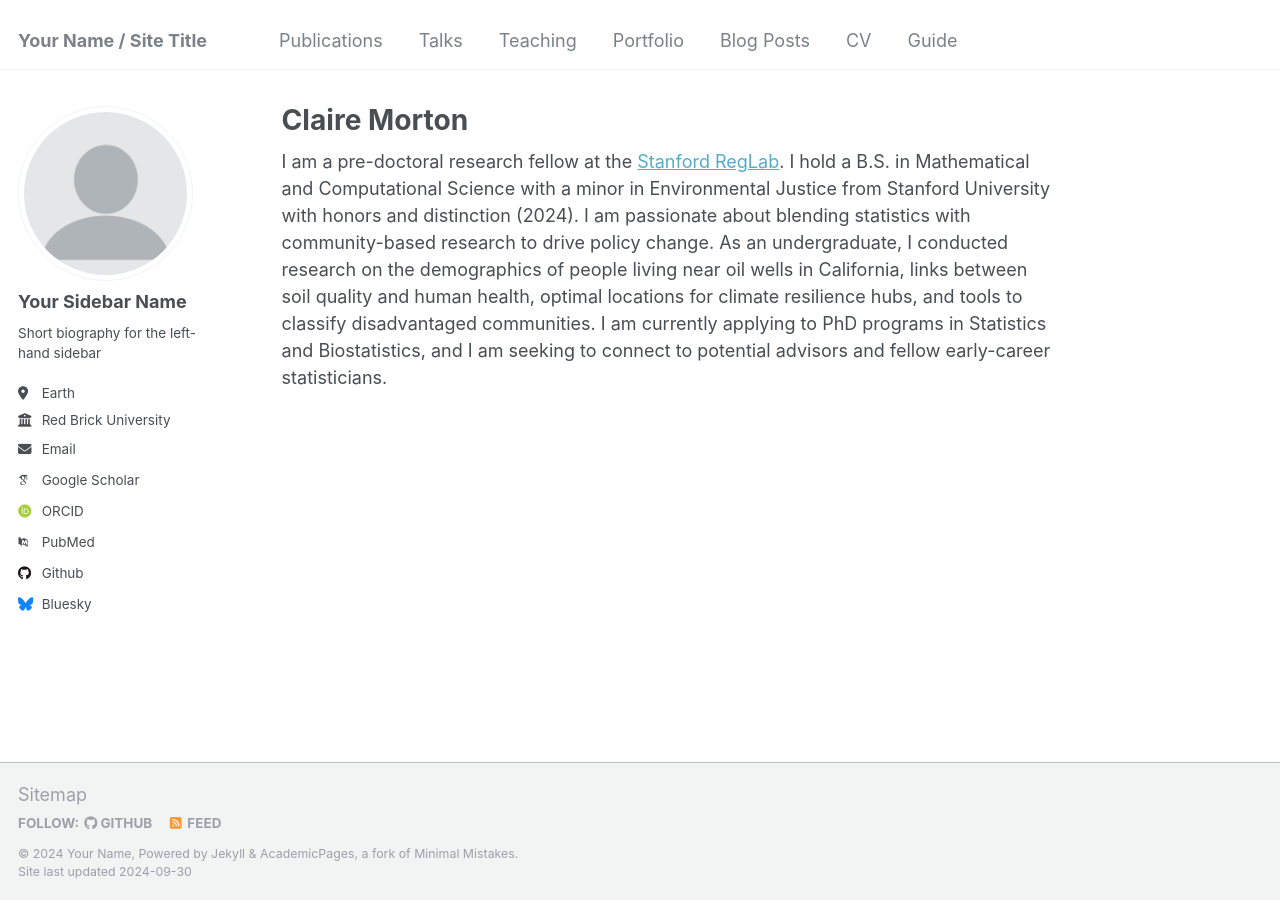
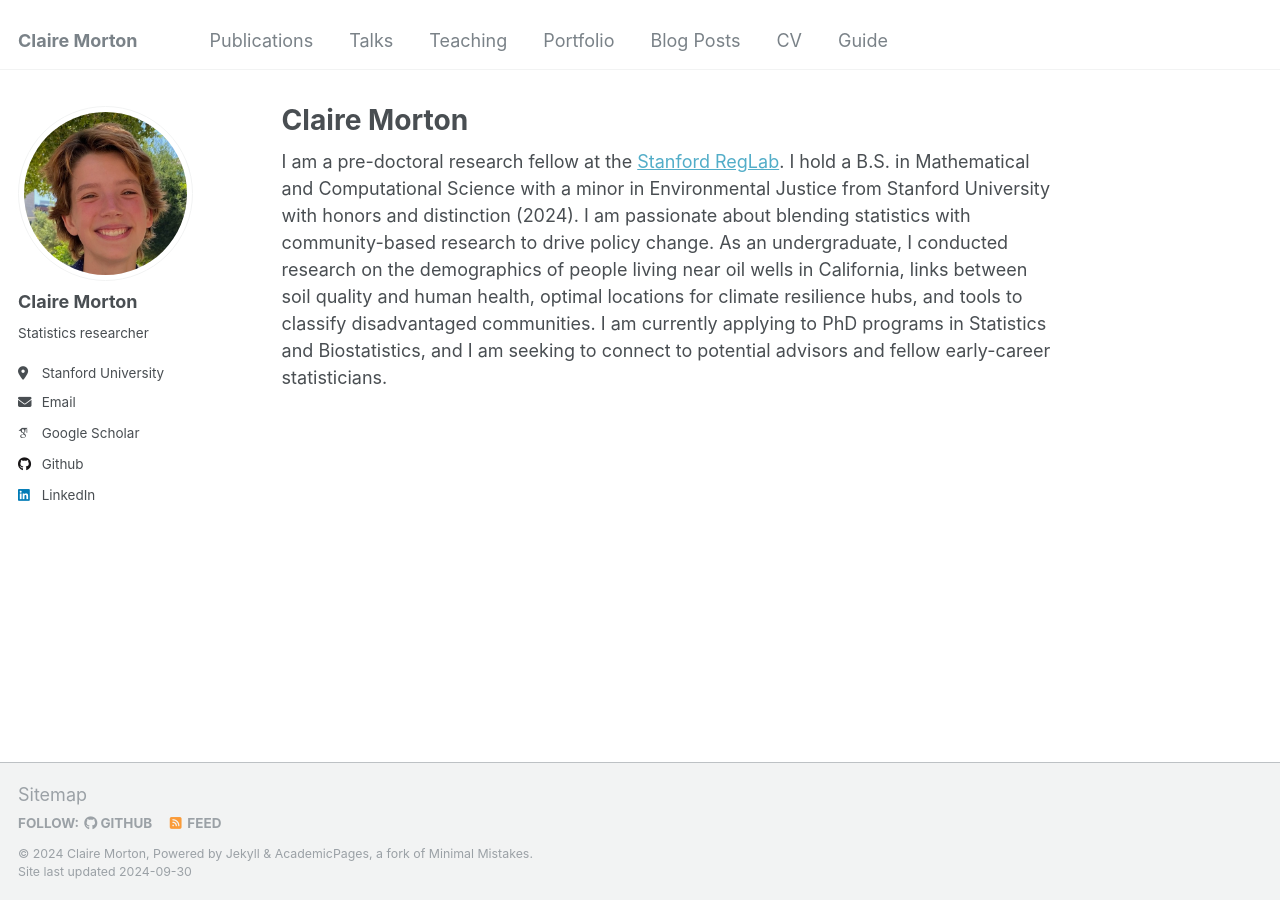
Before and after one commit to lambdr/MortonC78483.github.io, a Jekyll site: the page built from _pages/about.md, in a window 1280 px wide. Built offline with Jekyll 4.4.1, drawn with Linux system fonts in a browser that asks for light colours; some web fonts are replaced.

Commit message:
edit sidebar

```diff
--- a/_config.yml
+++ b/_config.yml
@@ -8,11 +8,11 @@
 
 # Basic Site Settings
 locale                   : "en-US"
-title                    : "Your Name / Site Title"
+title                    : "Claire Morton"
 title_separator          : "-"
-name                     : &name "Your Name"
-description              : &description "personal description"
-url                      : https://academicpages.github.io # the base hostname & protocol for your site e.g. "https://mmistakes.github.io"
+name                     : &name "Claire Morton"
+description              : &description "Personal Website"
+url                      : https://mortonc78483.github.io # the base hostname & protocol for your site e.g. "https://mmistakes.github.io"
 baseurl                  : "" # the subpath of your site, e.g. "/blog"
 repository               : "academicpages/academicpages.github.io"
 
@@ -22,33 +22,32 @@ repository               : "academicpages/academicpages.github.io"
 author:
   # Biographic information
   avatar           : "profile.png"
-  name             : "Your Sidebar Name"
+  name             : "Claire Morton"
   pronouns         : # example: "she/her"
-  bio              : "Short biography for the left-hand sidebar"
-  location         : "Earth"
-  employer         : "Red Brick University"
+  bio              : "Statistics researcher"
+  location         : "Stanford University"
   uri              : # URL
-  email            : "none@example.org"
+  email            : "mortonc@stanford.edu"
 
   # Academic websites
   arxiv            : # URL - Update with the correct link to your profile
-  googlescholar    : "https://scholar.google.com/citations?user=PS_CX0AAAAAJ"
+  googlescholar    : "https://scholar.google.com/citations?user=QzHrDTUAAAAJ&hl=en"
   impactstory      : # URL
-  orcid            : "http://orcid.org/yourorcidurl"
+  orcid            : # URL
   semantic         : # URL
-  pubmed           : "https://www.ncbi.nlm.nih.gov/pubmed/?term=john+snow"
+  pubmed           : # URL
   researchgate     : # URL
 
   # Repositories and software development
   bitbucket        : # Username - Update with your username on the site
   codepen          : # Username
   dribbble         : # Username
-  github           : "academicpages"
+  github           : "MortonC78483"
   kaggle           : # Username
   stackoverflow    : # User number or user number and name (i.e., use "1" or "1/jeff-atwood")
 
   # Social media
-  bluesky          : "bsky.app" # Replace this with you Bluesky username
+  bluesky          : # "bsky.app" # Replace this with you Bluesky username
   facebook         : # Username
   flickr           : # Username
   foursquare       : # Username
@@ -57,7 +56,7 @@ author:
   keybase          : # Username
   instagram        : # Username
   lastfm           : # Username
-  linkedin         : # Username
+  linkedin         : "https://www.linkedin.com/in/claire-morton-299533189/"
   mastodon         : # URL
   medium           : # URL
   pinterest        : # Username
```
Also changed, not shown: images/favicon.ico, images/favicon_old.ico (added), images/profile.png, images/profile_old.png (added), 1 other file.
